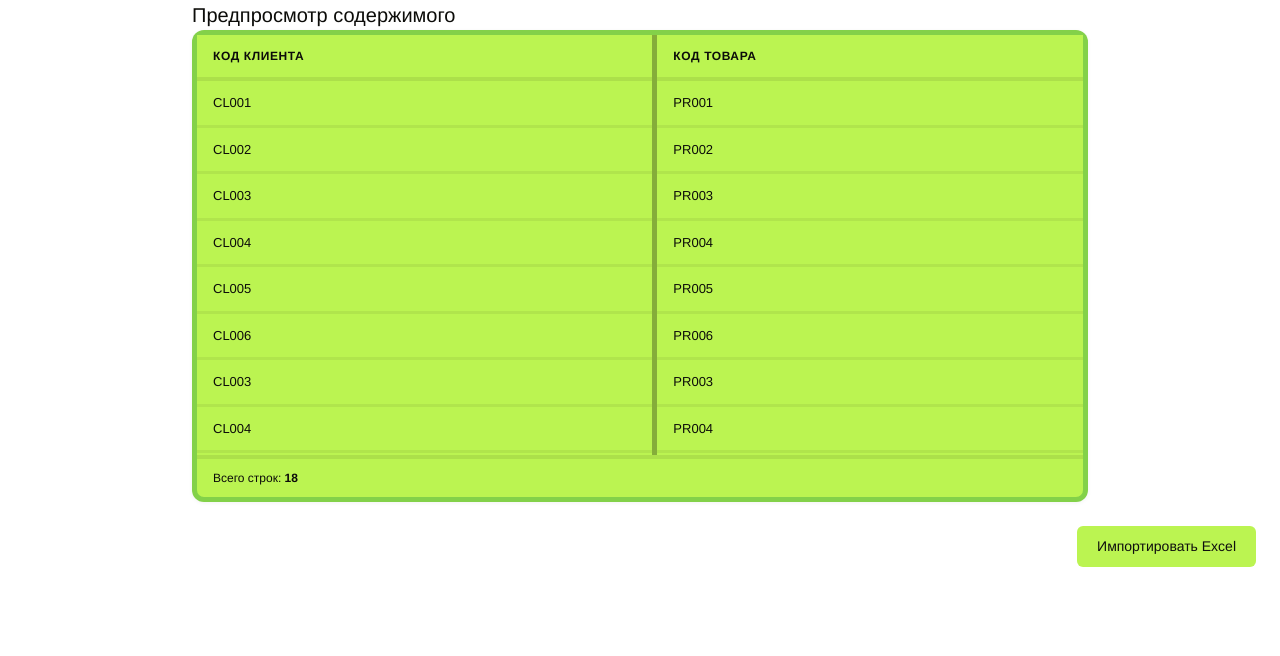
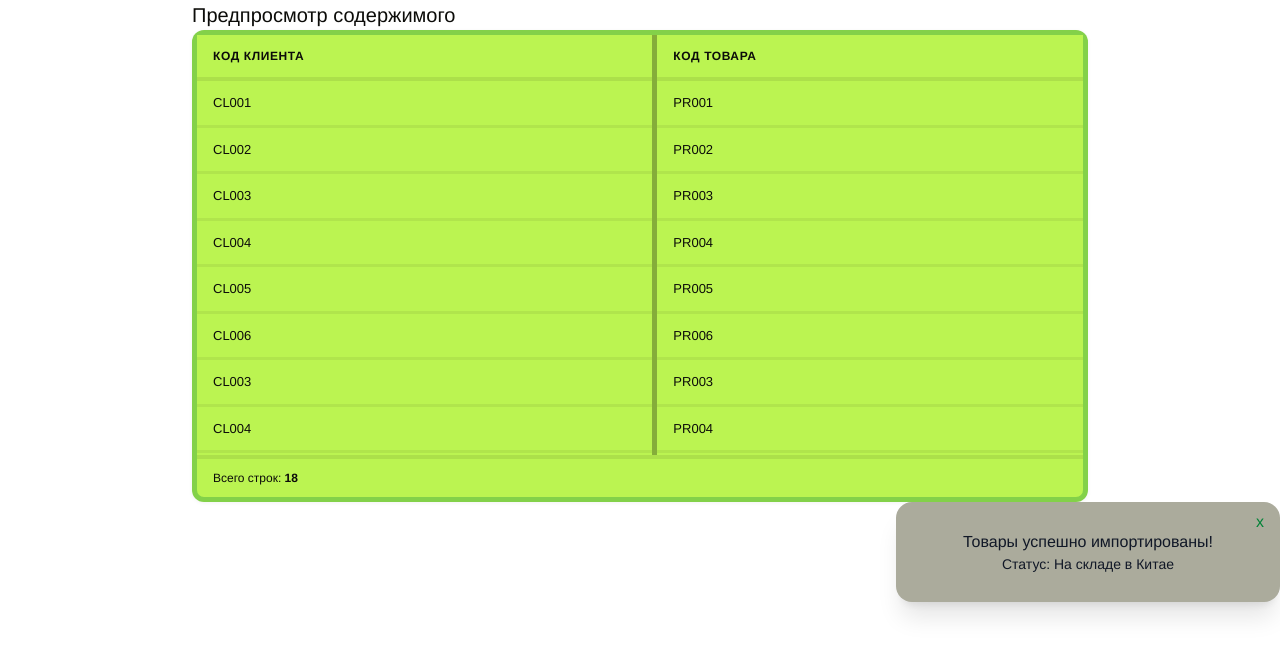
Before and after one commit to AzatBaisynov/ades-cargo-frontend, a React (Vite) app: page / in a window 1280 px wide. Shown: the top 656 px of the page. Built offline with nearby package versions, Linux system fonts and the light colour scheme; a web font is replaced by a local one.

Commit message:
fix: tailwindcss

```diff
--- a/src/pages/ImportExcel/ImportExcel.css
+++ /dev/null
@@ -1,57 +0,0 @@
-.import-container {
-  padding: 24px;
-  display: flex;
-  justify-content: flex-end;
-}
-.import-click {
-  background-color: var(--bg-light);
-  color: #0f0e0e;
-  padding: 10px 20px;
-  border: none;
-  border-radius: 6px;
-  cursor: pointer;
-  font-weight: var(--font-weigth-regular);
-  font-size: 14px;
-  transition:  0.2s;
-}
-.import-click:hover {
-  background-color: var(--bg-dark);
-}
-.import-btn {
-  position: absolute;
-  top: 0;
-  right: 0;
-  padding: 8px 16px;
-  color: var(--bg-dark);
-  border-radius: 8px;
-  border: none;
-  cursor: pointer;
-}
-
-.import-overlay {
-  position: fixed;
-  top: 0;
-  margin-left: 10px;
-  display: flex;
-  justify-content: center;
-  align-items: center;
-  z-index: 9999;
-}
-.import-content {
-  background-color: var(--text-light);
-  padding: 32px;
-  border-radius: 16px;
-  width: 100%;
-  text-align: center;
-  box-sizing: border-box;
-}
-.import-title {
-  font-weight: 700;
-  color: #111827;
-  margin: 0 0 8px 0;
-}
-.import-status {
-  font-size: 14px;
-  color: #6b7280;
-  margin: 0;
-}
--- a/src/pages/ImportExcel/ImportExcel.tsx
+++ b/src/pages/ImportExcel/ImportExcel.tsx
@@ -1,23 +1,21 @@
 import { useState } from 'react';
-import './ImportExcel.css';
+
 
 export const ImportExcel = () => {
-  const [isModalOpen, setIsModalOpen] = useState(false);
+  const [isModalOpen, setIsModalOpen] = useState(true);
 
-  const handleImportSuccess = () => {
-    setIsModalOpen(true);
-  };
 
   return (
-    <div className="import-container">
-      <button className="import-click" onClick={handleImportSuccess}>Импортировать Excel</button>
+    <div className="p-24 flex justify-end">
 
       {isModalOpen && (
-        <div className="import-overlay" onClick={() => setIsModalOpen(false)}>
-          <div className="import-content" onClick={(e) => e.stopPropagation()}>
-            <button className="import-btn" onClick={() => setIsModalOpen(false)}> x </button>
-            <p className="import-title">Товары успешно импортированы!</p>
-            <p className="import-status">Статус: На складе в Китае</p>
+        <div className="fixsed inset-0 flex justify-center items-center z-[9999] " onClick={() => setIsModalOpen(false)}>
+          <div className=" relative bg-[var(--text-light)] p-8 h-[100px] w-sm max-w-sm flex rounded-2xl text-center shadow-xl m-4 " onClick={(e) => e.stopPropagation()}>
+            <button className="absolute top-2 right-4 py-2 px-4 text-[var(--bg-dark)] text-xl cursor-pointer" onClick={() => setIsModalOpen(false)}> x </button>
+            <div className="flex flex-col justify-center items-center text-center w-full mt-6 px-6">
+               <p className="font-regular text-[#111827] mb-2">Товары успешно импортированы!</p>
+               <p className="text-sm text-[#111827]">Статус: На складе в Китае</p>
+            </div>
           </div>
         </div>
       )}
```
